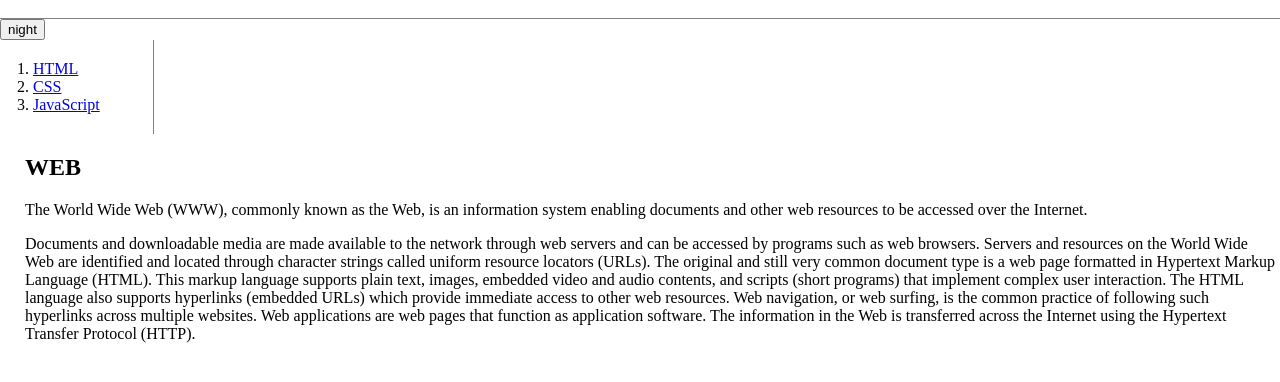
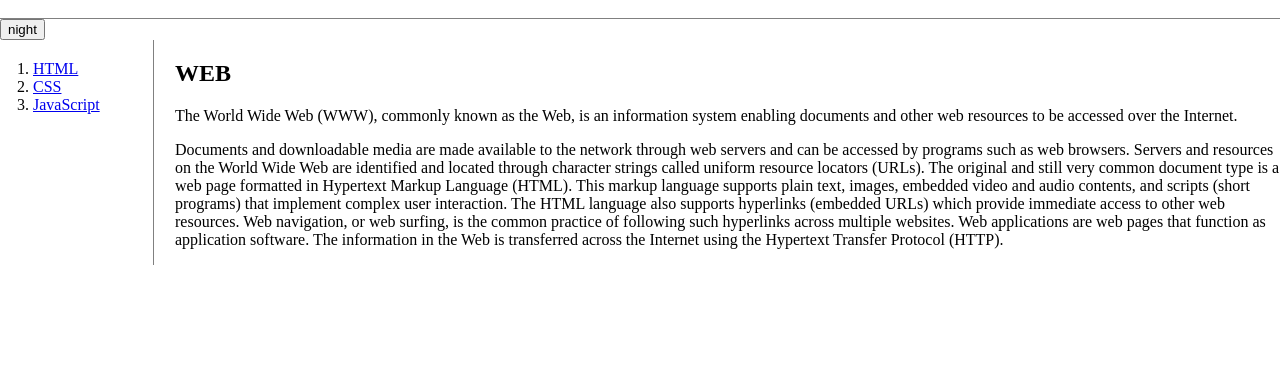
Before and after one commit to Kim-Min-Gyeong/my-first-web-site, a plain HTML site: page index.html in a window 1280 px wide. Shown: the part 74-456 px from the top of the page. Drawn offline with nearby package versions, Linux system fonts and the light colour scheme.

Commit message:
Add files via upload

```diff
--- a/style.css
+++ b/style.css
@@ -8,6 +8,10 @@ h1{
     margin:0;
     padding:20px;
 
+}
+#grid{
+    display: grid;
+    grid-template-columns: 150px 1fr;
 }
 #grid ol{
     border-right: 1px solid gray;
```
